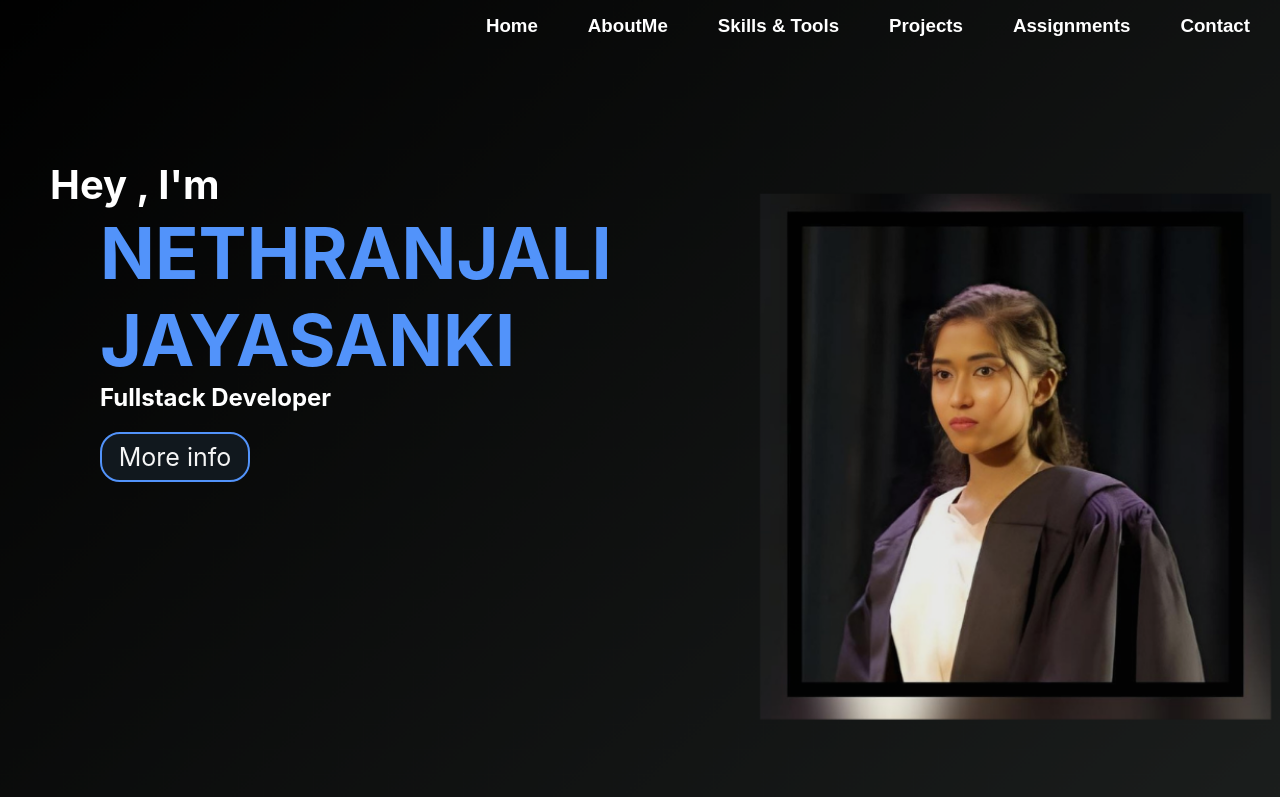
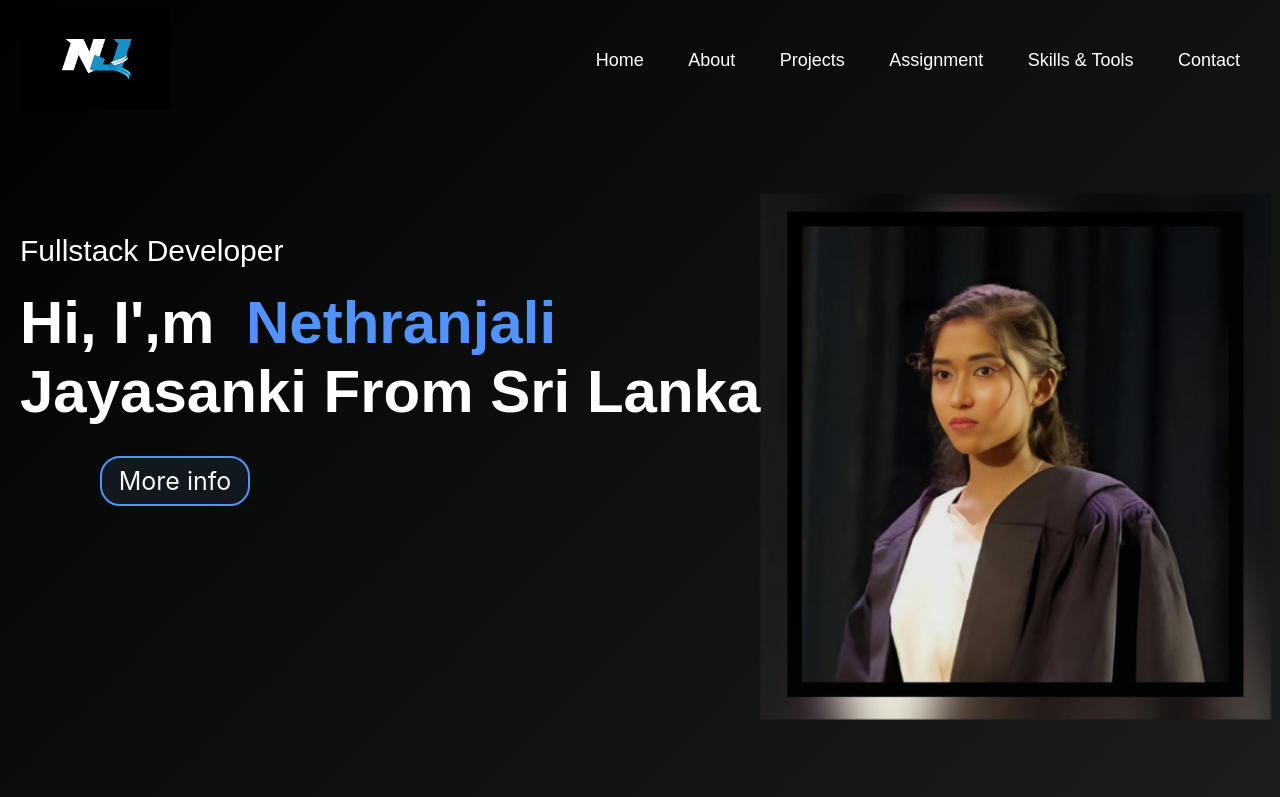
Before and after one commit to nethranjalijayasanki/MyFirstPersonalWebsite1, a plain HTML site: page index.html in a window 1280 px wide. Shown: the top 797 px of the page. Drawn offline with nearby package versions, Linux system fonts and the light colour scheme.

Commit message:
complete home page

```diff
--- a/index.html
+++ b/index.html
@@ -17,33 +17,34 @@
 <body>
 <!--        home page start-->
     <header class="header" id="home">
-
-        <!--            home page bar-->
-            <nav class="nav">
-                <h3>
-                    <a href="#Contact" class="Contact">Contact</a>
-                    <a href="#Assignments"class="links">Assignments</a>
-                    <a href="#Projects" class="links">Projects</a>
-                    <a href="#Skills&tools"class="links">Skills & Tools</a>
-                    <a href="#AboutMe" class="links">AboutMe</a>
-                    <a href="#Home" class="links">Home</a>
-                </h3>
+        <div class="container">
+            <!--            home page bar-->
+            <nav>
+                <img src="asset/icon/logo_my.png" class="logo" height="100px" width="150px">
+                <ul>
+                    <li><a href="#">Home</a></li>
+                    <li><a href="#">About</a></li> <li>
+                    <a href="#">Projects</a></li>
+                    <li><a href="#">Assignment</a></li>
+                    <li><a href="#">Skills & Tools</a></li>
+                    <li><a href="#">Contact</a></li>
+                </ul>
             </nav>
 
             <!--                title-->
+            <div class="header-text">
+                <p>Fullstack Developer</p>
+                <h1>Hi, I',m <span>Nethranjali</span> <br>Jayasanki From Sri Lanka</h1>
+            </div>
+        </div>
+
         <div class="info" >
-            <h2>Hey , I'm</h2>
-            <h1>NETHRANJALI </h1>
-            <h1 class="secondName">JAYASANKI</h1>
-            <h3>Fullstack Developer</h3>
             <button class="btn more">More info</button>
         </div>
 
     </header>
 <!--        home page end-->
 
-
-<!--    <input type="image" src="asset/image/my_image.jpg" height="600px" width="600px">-->
 
 <!--                    content-->
 <p>Hi !  I’m Nethranjali Jayasanki,
--- a/style.css
+++ b/style.css
@@ -20,27 +20,56 @@ body{
     background-position: center;
 
 }
-.header .nav a{
-    margin-top: 5px;
-    float: right;
-    color:white;
-    text-align: center;
+.container{
     padding: 10px 20px;
-    font-weight: bold;
-    display: block;
-    font-style: revert;
+}
+nav{
+    display: flex;
+    align-items: center;
+    justify-content: space-between;
+    flex-wrap: wrap;
+}
+nav ul li{
+    display: inline-block;
+    list-style: none;
+    margin: 10px 20px;
+}
+nav ul li a{
+   color: white;
     text-decoration: none;
-    padding-right: 30px;
-    border-radius: 10px;
+    font-size: 18px;
+    position: relative;
 }
-.header .info h2{
-    color: white;
-    font-family: inter;
-    font-size: 2.5rem;
-    font-weight: bold;
-    padding-top: 160px;
-    padding-left: 50px;
+
+nav ul li a::after{
+    content: '';
+    width: 0;
+    height: 3px;
+    background: #5293fa;
+    position: absolute;
+    left: 0;
+    bottom: -3px;
+    transition: 0.5s;
 }
+nav ul li a:hover::after{
+    width: 100%;
+}
+
+.header-text{
+    margin-top:10%;
+    font-size: 30px;
+}
+
+.header-text h1{
+    font-size: 60px;
+    margin-top: 20px;
+}
+.header-text h1 span{
+    margin: 15px;
+    color: #5293fa;
+}
+
+
 .header .info h1 {
     color:#5293fa ;
     font-family: inter;
```
Also changed, not shown: asset/icon/logo_my.png (added).
